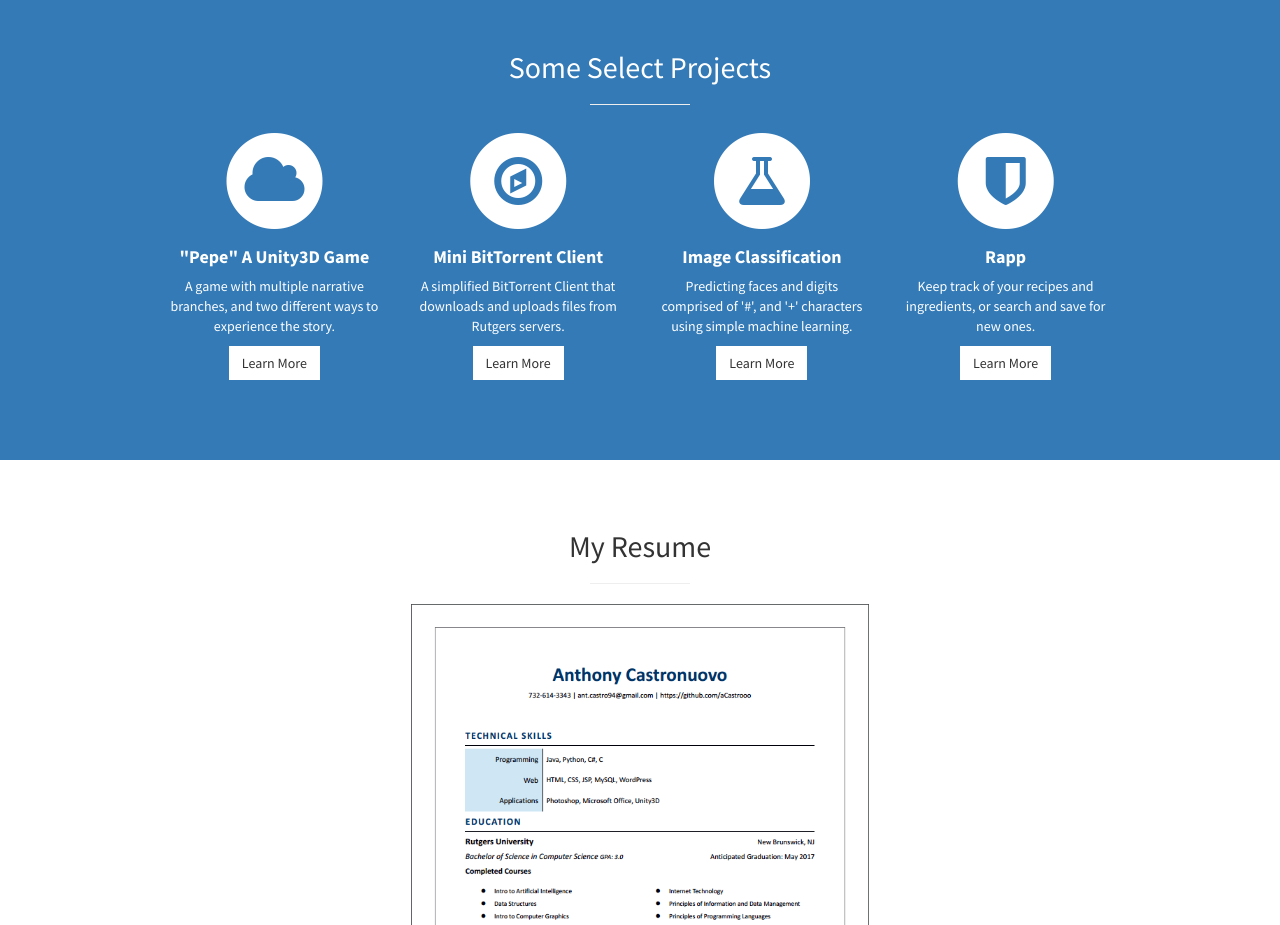
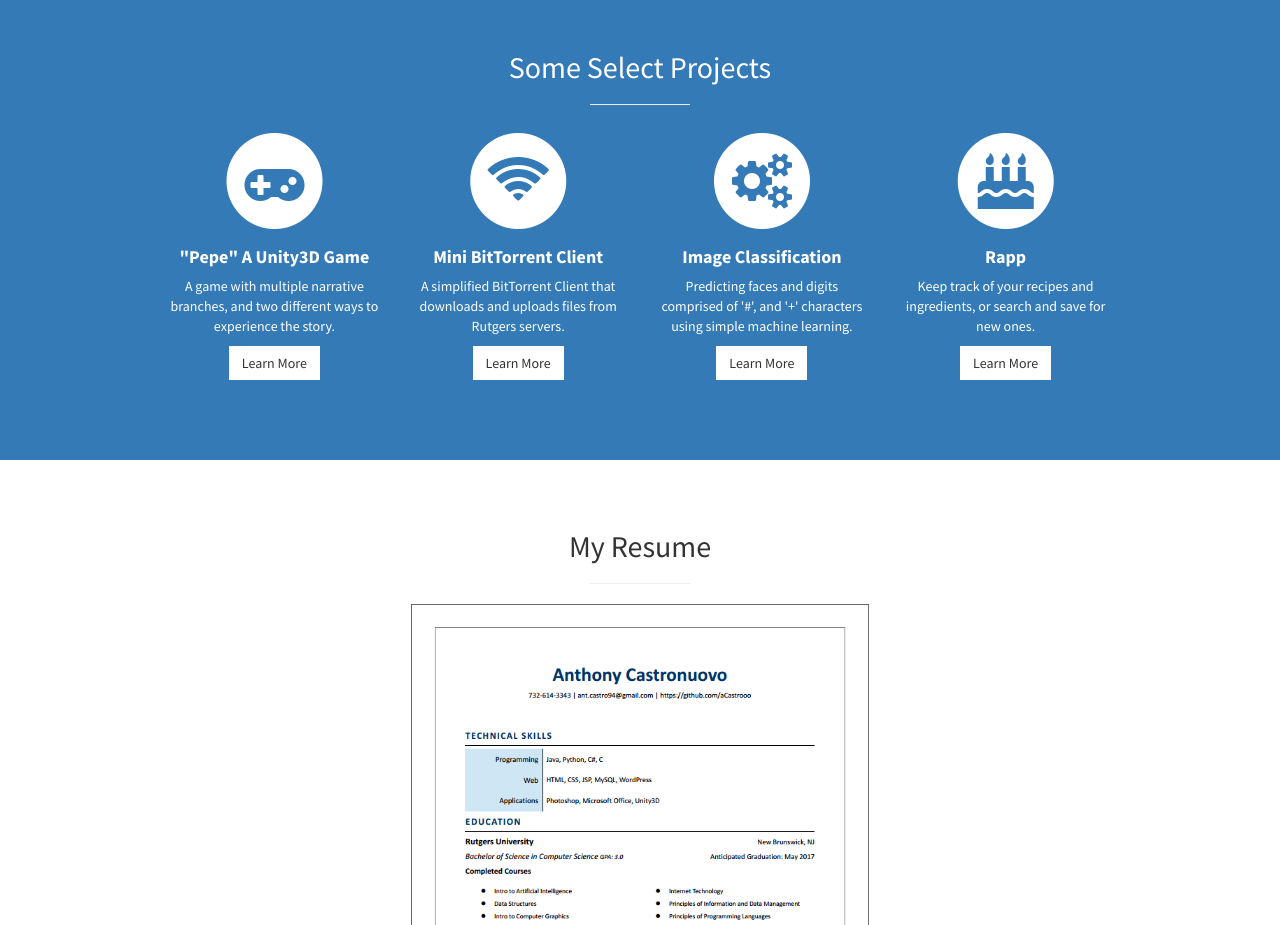
Before and after one commit to aCastrooo/acastrooo.github.io, a plain HTML site: page index.html in a window 1280 px wide. Shown: the part 1120-2045 px from the top of the page. Drawn offline with Linux system fonts and the light colour scheme.

Commit message:
Icon Changes

```diff
--- a/index.html
+++ b/index.html
@@ -99,7 +99,7 @@
                             <div class="projects-item">
                                 <span class="fa-stack fa-4x">
                                 <i class="fa fa-circle fa-stack-2x"></i>
-                                <i class="fa fa-cloud fa-stack-1x text-primary"></i>
+                                <i class="fa fa-gamepad fa-stack-1x text-primary"></i>
                             </span>
                                 <h4>
                                     <strong>"Pepe" A Unity3D Game</strong>
@@ -112,7 +112,7 @@
                             <div class="projects-item">
                                 <span class="fa-stack fa-4x">
                                 <i class="fa fa-circle fa-stack-2x"></i>
-                                <i class="fa fa-compass fa-stack-1x text-primary"></i>
+                                <i class="fa fa-wifi fa-stack-1x text-primary"></i>
                             </span>
                                 <h4>
                                     <strong>Mini BitTorrent Client</strong>
@@ -125,7 +125,7 @@
                             <div class="projects-item">
                                 <span class="fa-stack fa-4x">
                                 <i class="fa fa-circle fa-stack-2x"></i>
-                                <i class="fa fa-flask fa-stack-1x text-primary"></i>
+                                <i class="fa fa-cogs fa-stack-1x text-primary"></i>
                             </span>
                                 <h4>
                                     <strong>Image Classification</strong>
@@ -138,7 +138,7 @@
                             <div class="projects-item">
                                 <span class="fa-stack fa-4x">
                                 <i class="fa fa-circle fa-stack-2x"></i>
-                                <i class="fa fa-shield fa-stack-1x text-primary"></i>
+                                <i class="fa fa-birthday-cake fa-stack-1x text-primary"></i>
                             </span>
                                 <h4>
                                     <strong>Rapp</strong>
```
